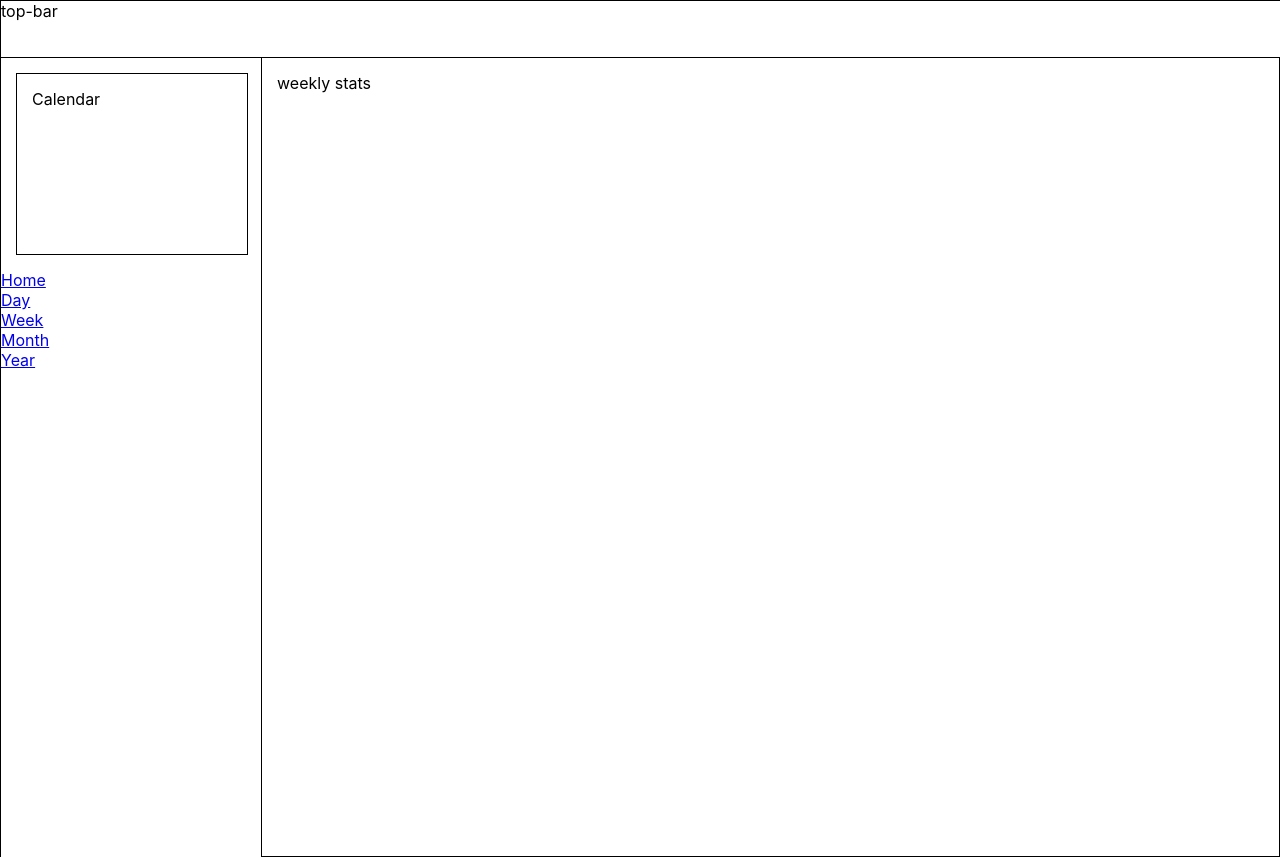
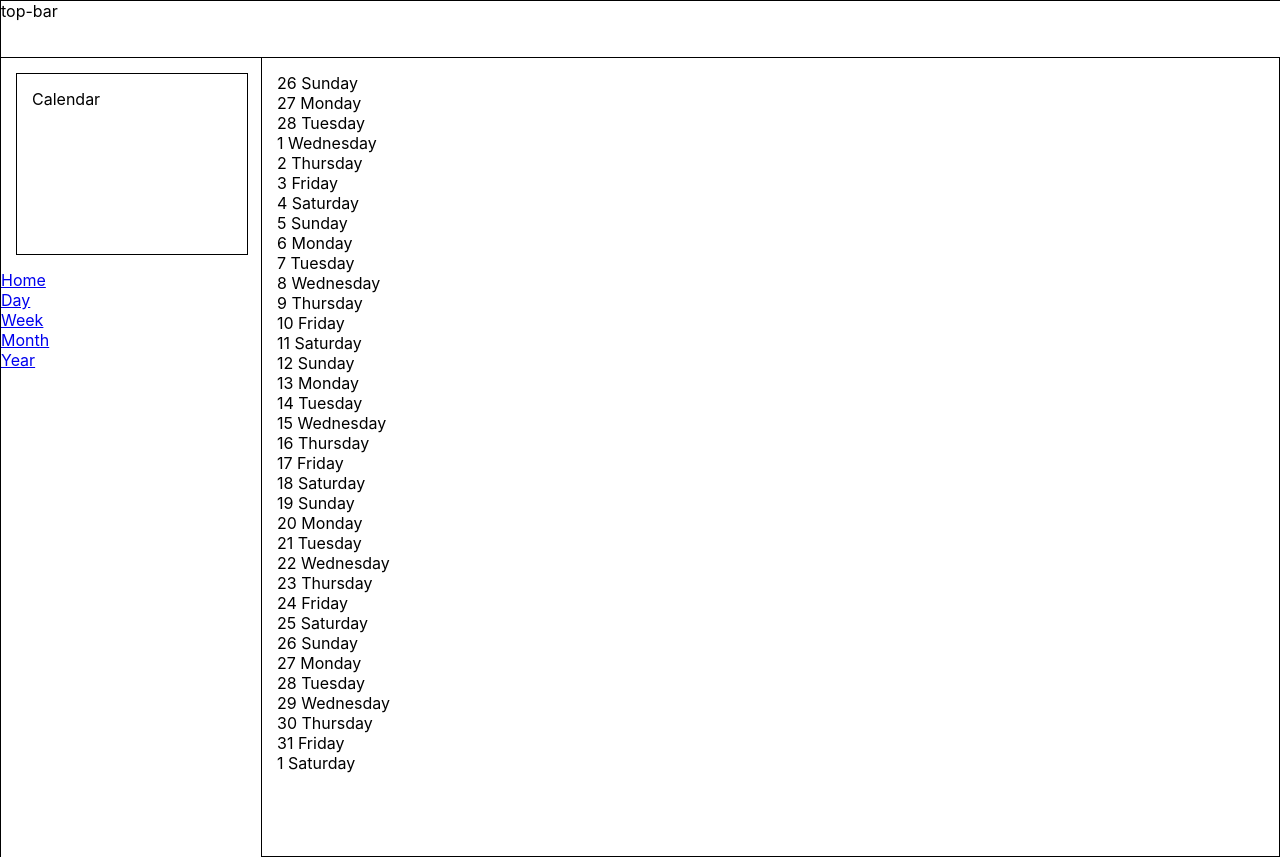
Before and after one commit to spacekimchi/traders-fe, a React (Create React App) app: page /month in a window 1280 px wide. Built offline with nearby package versions, Linux system fonts and the light colour scheme.

Commit message:
add calendar for months view

```diff
--- a/src/components/Month.tsx
+++ b/src/components/Month.tsx
@@ -1,10 +1,80 @@
 import TimeRangeStats from './TimeRangeStats';
 import '../stylesheets/week.scss';
+import { warn } from 'console';
 
 export default function Month(props: any) {
+	const MONTHS: { [key: string]: number } = {
+		0: 31,
+		1: 28,
+		2: 31,
+		3: 30,
+		4: 31,
+		5: 30,
+		6: 31,
+		7: 31,
+		8: 30,
+		9: 31,
+		10: 30,
+		11: 31,
+	};
+	const dayDict: { [key: string]: string } = {
+		0: "Sunday",
+		1: "Monday",
+		2: "Tuesday",
+		3: "Wednesday",
+		4: "Thursday",
+		5: "Friday",
+		6: "Saturday",
+	};
+	//const calendar = [];
+	function createWeek(day: number, date: number, month: number) {
+		/* TODO if input numbers dont make sense return some error week */
+		/* Also needs leap year calculations */
+		const week = [0, 0, 0, 0, 0, 0, 0];
+		console.log('week.length: ', week.length);
+		let curDate = date;
+		week[day] = curDate;
+		curDate -= 1;
+		for (let i = day - 1; i >= 0; i-=1) {
+			console.log('not here');
+			if (curDate <= 0) {
+				curDate = MONTHS[(month + 11) % 12];
+			}
+			week[i] = curDate;
+			curDate -= 1;
+		}
+		curDate = date+1;
+		for (let i = day+1; i < week.length; i+=1) {
+			if (curDate > MONTHS[month]) {
+				curDate = 1;
+			}
+			week[i] = curDate;
+			curDate += 1;
+		}
+		console.log('am i here');
+		return week.map((d, i) => (<div>{d}   {dayDict[i]}</div>));
+	}
+	const newDate = new Date();
+	const day = newDate.getDay();
+	const date = newDate.getDate();
+	const month = newDate.getMonth();
+	const week = createWeek(1, 27, month);
+	function createCalendar(month: number, year: number) {
+		const firstDay = new Date(year, month, 1);
+		const lastDay = new Date(year, month + 1, 0);
+		const fdDay = firstDay.getDay();
+		const weeks = [];
+		weeks.push(createWeek(fdDay, 1, month));
+		for (let i = (7-fdDay) + 1; i < lastDay.getDate(); i+=7) {
+			weeks.push(createWeek(0, i, month));
+		}
+		return weeks;
+	}
+	const weeks = createCalendar(month, newDate.getFullYear());
+
 	return (
-		<div className="week">
-			<TimeRangeStats />
+		<div className="month">
+			{weeks}
 		</div>
 	);
 }
```
